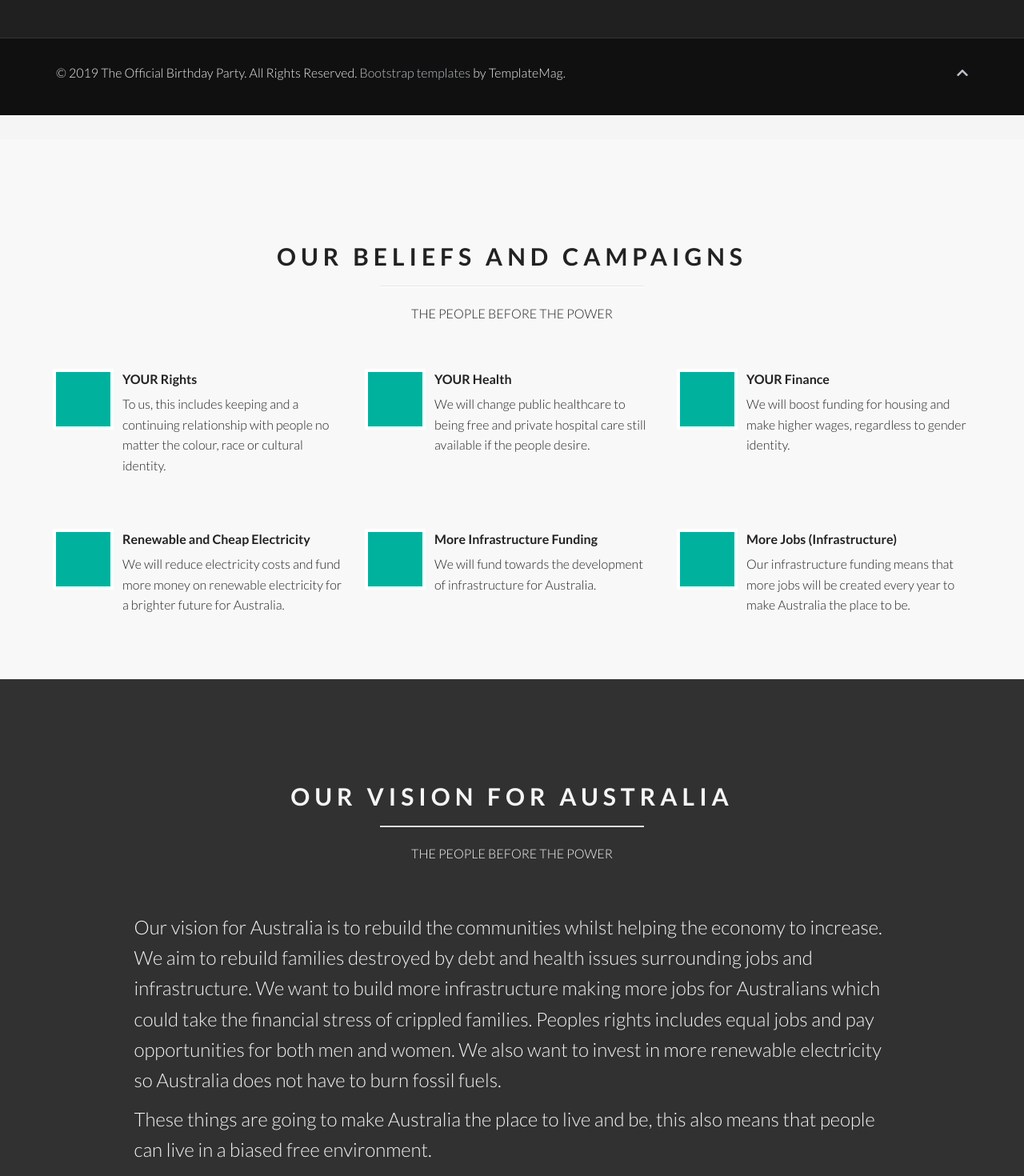
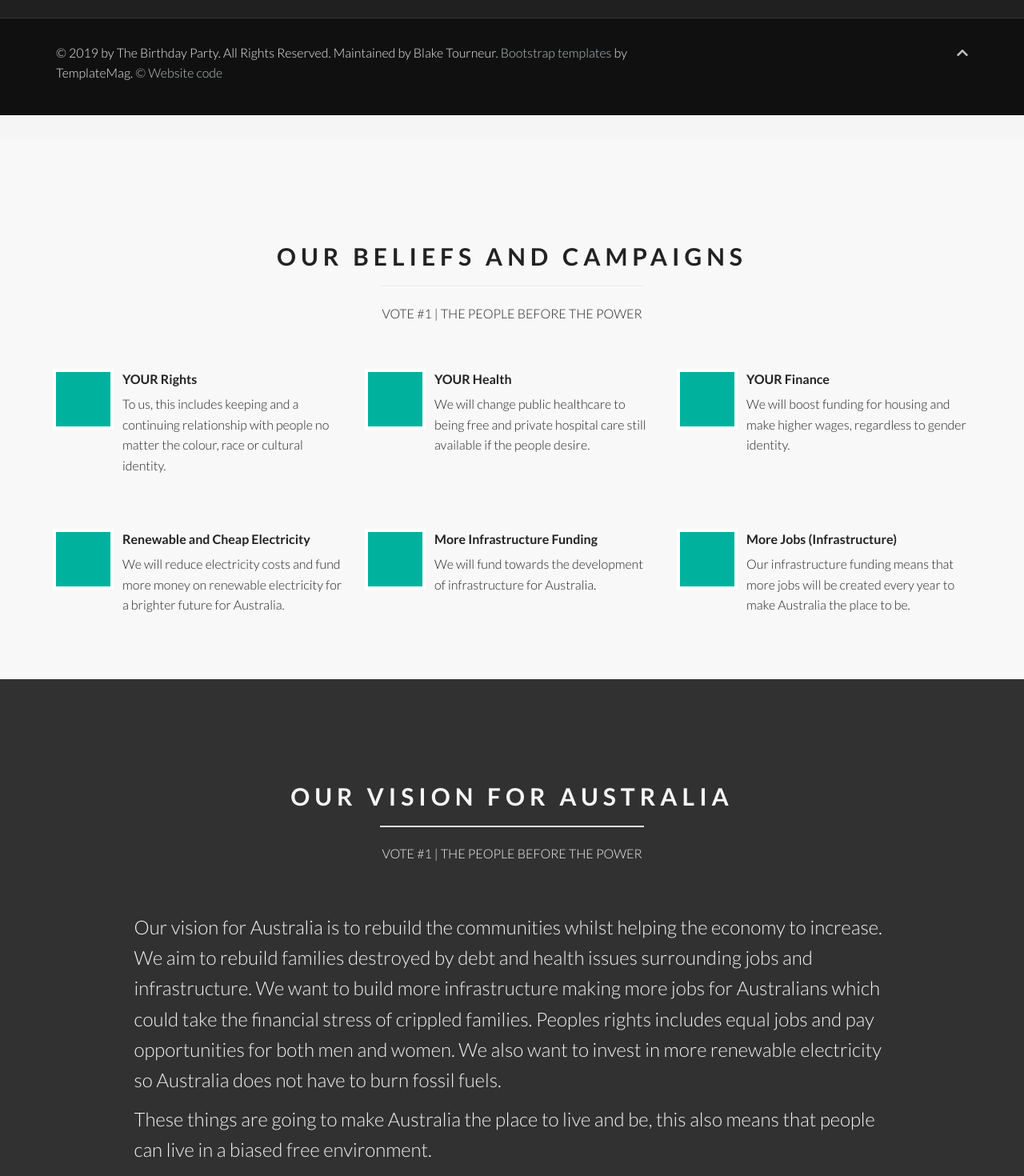
Before and after one commit to BirthdayParty/BirthdayParty.github.io, a plain HTML site: page index.html in a window 1280 px wide. Shown: the part 656-2126 px from the top of the page at 80% size. Drawn offline with Linux system fonts and the light colour scheme.

Commit message:
Small updates

```diff
--- a/index.html
+++ b/index.html
@@ -104,7 +104,7 @@
                         <div class="center gap fade-down section-heading">
                             <h2 class="main-title">OUR BELIEFS AND CAMPAIGNS</h2>
                             <hr>
-                            <p>The people before the power</p>
+                            <p>VOTE #1 | The people before the power</p>
                         </div>
                     </div>
                 </div>
@@ -191,7 +191,7 @@
 	                    <div class="center gap fade-down section-heading">
 	                        <h2 class="main-title">OUR VISION FOR AUSTRALIA</h2>
 	                        <hr>
-	                        <p>THE PEOPLE BEFORE THE POWER</p>
+	                        <p>VOTE #1 | THE PEOPLE BEFORE THE POWER</p>
 	                    </div>
 	                </div>
 	            </div>
@@ -216,7 +216,7 @@
 	            <div class="center gap fade-down section-heading">
 	                <h2 class="main-title">Our Party Members</h2>
 	                <hr>
-	                <p>THE PEOPLE BEFORE THE POWER</p>
+	                <p>VOTE #1 | THE PEOPLE BEFORE THE POWER</p>
 	            </div>
 	            <div class="gap"></div>
 
@@ -349,7 +349,7 @@
             <div class="container">
                 <div class="row">
                     <div class="col-sm-8">
-                        &copy; 2019 The Official Birthday Party. All Rights Reserved. <a href="https://templatemag.com/bootstrap-templates/">Bootstrap templates</a> by TemplateMag.
+                        &copy; 2019 by The Birthday Party. All Rights Reserved. Maintained by Blake Tourneur. <a href="https://templatemag.com/bootstrap-templates/">Bootstrap templates</a> by TemplateMag. <a href="https://github.com/BirthdayParty/BirthdayParty.github.io">&copy; Website code</a>
                     </div>
                     <div class="col-sm-4">
                         <ul class="pull-right">
```
